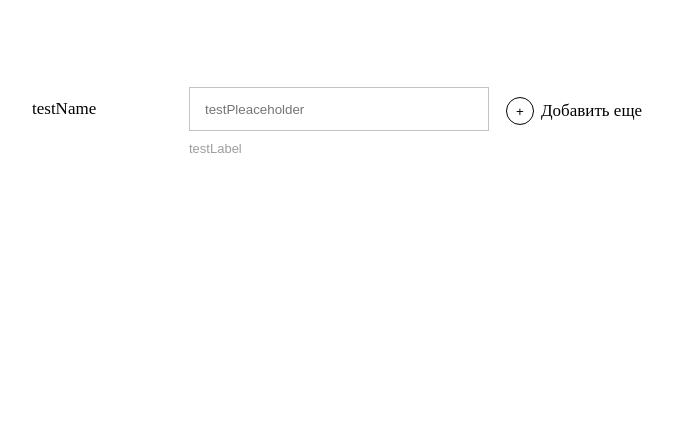
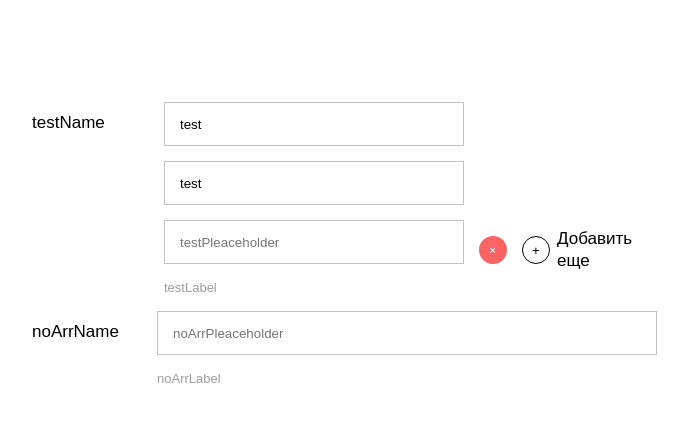
Before and after one commit to Arimekilu/testBackground, an Angular app: page / in a window 1280 px wide. Shown: the top 422 px of the page, without its empty margins (103-791 px from the left). Built offline with nearby package versions, Linux system fonts and the light colour scheme.

Commit message:
верстка

```diff
--- a/src/app/app.component.html
+++ b/src/app/app.component.html
@@ -1,2 +1,3 @@
 <!--<app-test-input></app-test-input>-->
 <app-test-input [InputComponent]="input"></app-test-input>
+<app-test-input [InputComponent]="inputNoArr"></app-test-input>
--- a/src/app/app.component.ts
+++ b/src/app/app.component.ts
@@ -15,6 +15,17 @@ export class AppComponent {
   label: 'testLabel',
     placeholder: 'testPleaceholder',
     // value?: string,
+    valueArr: ['test', "test"]
+}
+
+  inputNoArr: InputComponent =  {
+    isArray: false,
+    name: 'noArrName',
+    label: 'noArrLabel',
+    placeholder: 'noArrPleaceholder',
+    // value?: string,
     // valueArr?: string[]
+  }
+
+
 }
-}
--- a/src/app/components/test-input/test-input.component.html
+++ b/src/app/components/test-input/test-input.component.html
@@ -1,16 +1,29 @@
-<div class="inputContainer" *ngIf="inputComp" >
+<div class="inputContainer" *ngIf="inputComp">
 
   <div class="name">
     {{inputComp.name}}
   </div>
-  <div class="input">
-    <div><input type="text" id="input" [(ngModel)]="inputValue" [placeholder]="inputComp.placeholder || ''"></div>
+
+
+  <div class="input" >
+    <div *ngFor="let value of inputComp.valueArr">
+      <input class="width300" type="text" [value]="value">
+    </div>
+    <div class="flexRow ">
+      <input [ngClass]="{width300: inputComp.isArray, width500: !inputComp.isArray}" style="margin-right: 15px" type="text" id="input" [(ngModel)]="inputValue" [placeholder]="inputComp.placeholder || ''">
+      <div>
+        <div class="button" *ngIf="inputComp.isArray">
+          <div>
+            <button class="deleteTextBtn" (click)="addNewValue()">+</button>
+          </div>
+          <div>
+            <button class="addTextBtn" (click)="addNewValue()">+</button>
+          </div>
+          <div>Добавить еще</div>
+        </div>
+      </div>
+    </div>
     <label for="input" *ngIf="inputComp.label">{{inputComp.label}}</label>
-  </div>
-
-  <div class="button" *ngIf="inputComp.isArray">
-    <div><button class="addTextBtn" (click)="addNewValue()">+</button></div>
-    <div>Добавить еще</div>
   </div>
 
 
--- a/src/styles.scss
+++ b/src/styles.scss
@@ -1,15 +1,19 @@
+@font-face {
+  font-family: "PT Sans";
+  src: url("https://fonts.googleapis.com/css2?family=PT+Sans&display=swap");
+}
+
+
 body {
   width: 100%;
   margin: 0;
   padding-top: 87px;
   padding-left: 135px;
-  font-family: PT Sans, serif;
+  font-family: PT Sans, sans-serif;
   font-size: 17px;
   line-height: 22px;
   letter-spacing: 0;
   text-align: left;
-
-
 }
 
 .border {
@@ -25,38 +29,48 @@ body {
   margin-right: 7px;
 }
 
+.deleteTextBtn {
+  background: #FC6363;
+  //font-size: 30px;
+  border: none;
+  color: white;
+  width: 28px;
+  height: 28px;
+  border-radius: 50%;
+  margin-right: 15px;
+  rotate: 45deg;
+}
+
 .inputContainer {
   width: 657px;
   display: flex;
   flex-direction: row;
   align-items: flex-start;
+  margin-top: 15px;
 }
 
 .name {
   width: 140px;
   height: 24px;
   display: flex;
-   margin-right: 17px;
+  margin-right: 17px;
   padding-top: 10px;
-  align-items: center;
+  align-items: flex-start;
 }
 
 .input {
   display: flex;
   flex-direction: column;
   margin-right: 17px;
-
   input {
     box-sizing: border-box;
     padding-left: 15px;
     align-items: center;
-    min-width: 300px;
-    max-width: 500px;
     height: 44px;
     border: 1px solid #C3C3C3;
+    margin-bottom: 15px;
   }
 }
-
 
 
 label {
@@ -66,14 +80,28 @@ label {
   letter-spacing: 0;
   text-align: left;
   color: #9D9D9D;;
-  margin-top: 9px;
+
 }
 
 .button {
-  width: 145px;
+  width: 183px;
   display: flex;
   flex-direction: row;
   align-items: center;
   margin-right: 10px;
-  padding-top: 10px;
+  margin-top: 8px;
 }
+
+.flexRow {
+  display: flex;
+  flex-direction: row;
+  align-items: flex-start;
+}
+
+.width300 {
+  width: 300px;
+}
+
+.width500 {
+  width: 500px;
+}
```
